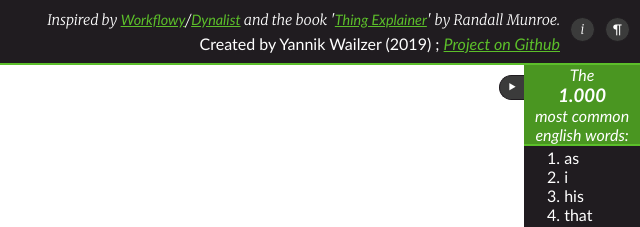
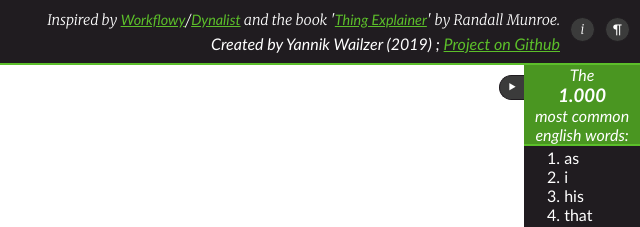
Before and after one commit to Tryops/Explainit, a plain HTML site: page index.html in a window 1280 px wide. Both pictures are taken after a click on the button "Info". Shown: the top 227 px of the page, 640-1280 px from the left. Drawn offline with Linux system fonts and the light colour scheme.

Commit message:
Italic-text improvement

```diff
--- a/index.html
+++ b/index.html
@@ -22,7 +22,7 @@
 				</div>
 				<div id="more" class="hidden right">
 					<h2>Inspired by <a href="https://workflowy.com">Workflowy</a>/<a href="https://dynalist.io">Dynalist</a> and the book '<a href="https://xkcd.com/thing-explainer/">Thing Explainer</a>' by Randall Munroe.</h2>
-					<div>Created by Yannik Wailzer (2019) ; <i><a href="https://github.com/Tryops/explainit">Project on Github</a></i></div>
+					<div><i>Created by Yannik Wailzer (2019) ; <a href="https://github.com/Tryops/explainit">Project on Github</a></i></div>
 				</div>
 				<button id="info" title="Info">i</button>
 				<button id="export" title="Toggle edit/export mode">&#182;<!--¶--></button>
```
